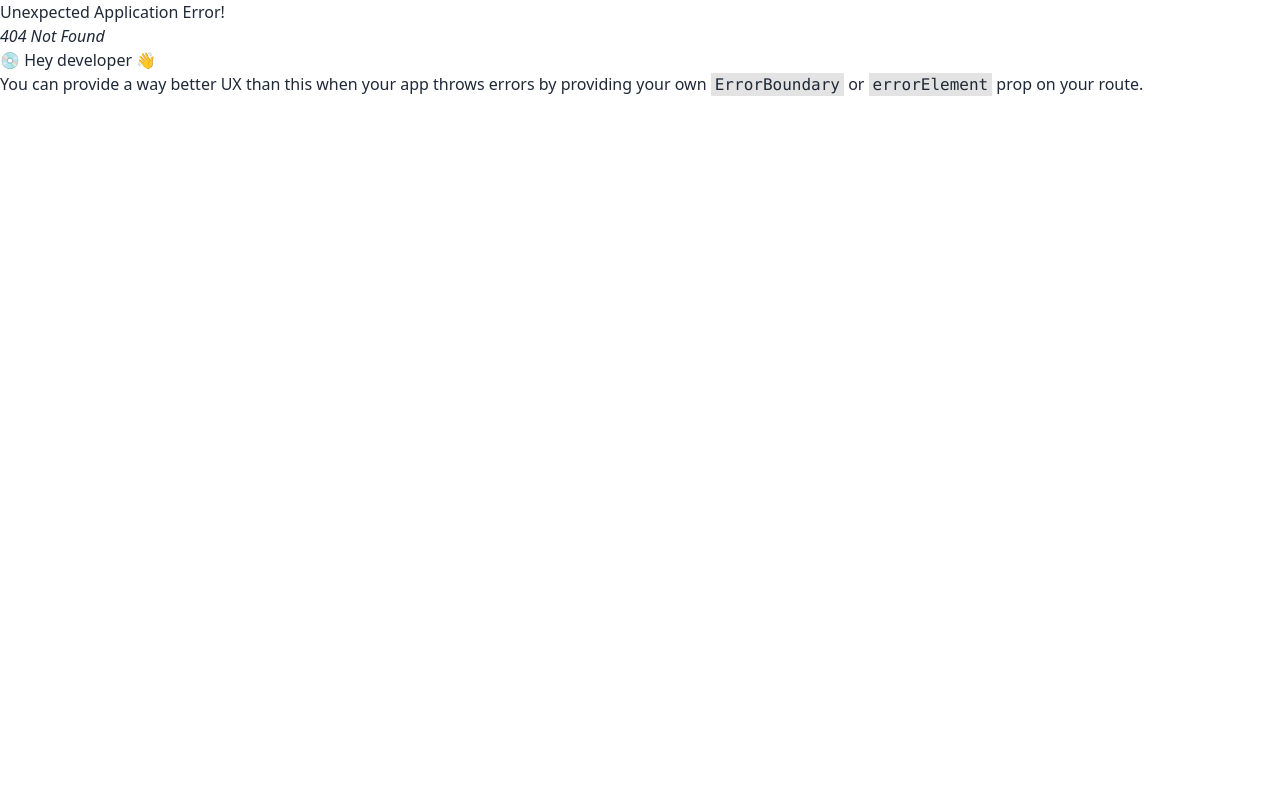
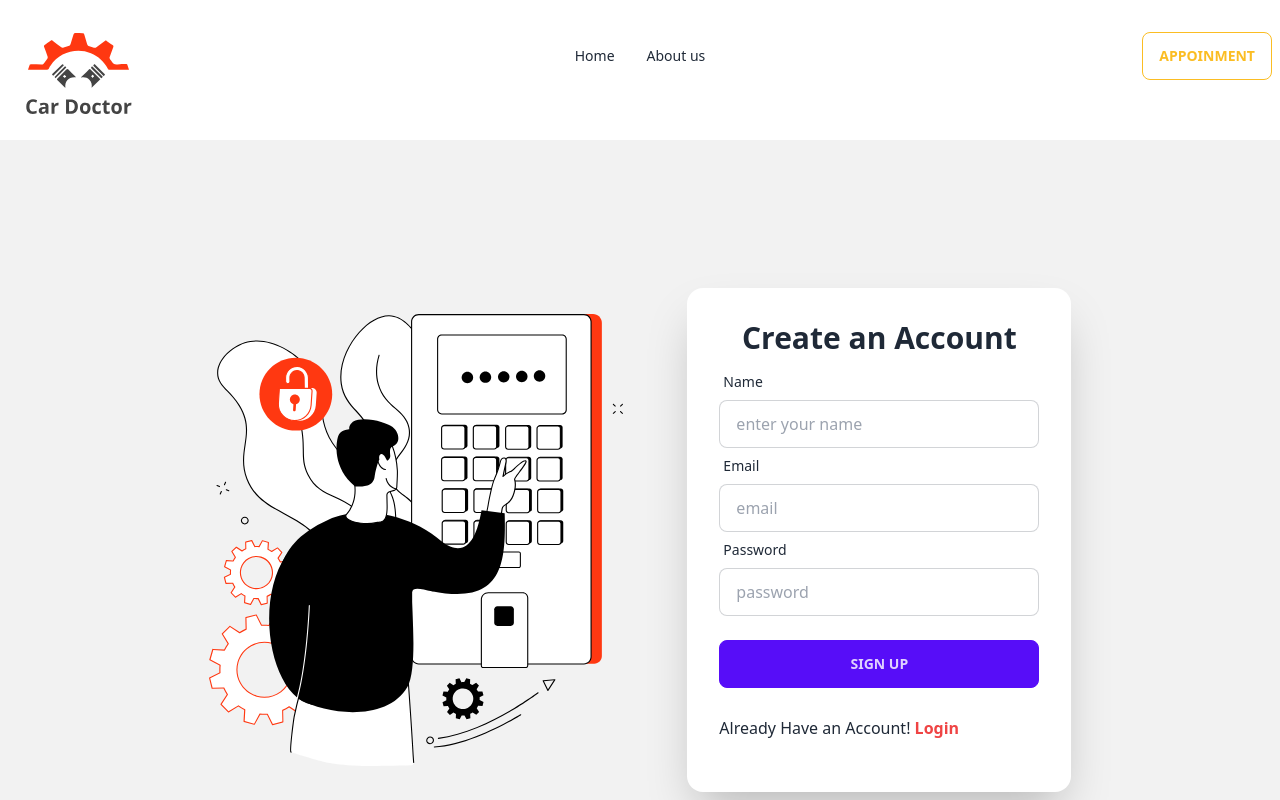
Before and after one commit to SaidulIslam16/Car-Doctor-Client, a React (Vite) app: page /signup in a window 1280 px wide. Before the commit this address had no page. Shown: the top 800 px of the page. Built offline with nearby package versions, Linux system fonts and the light colour scheme; no server answers.

Commit message:
firebase connection and singup with email added

```diff
--- a/package.json
+++ b/package.json
@@ -10,6 +10,7 @@
     "preview": "vite preview"
   },
   "dependencies": {
+    "firebase": "^10.1.0",
     "localforage": "^1.10.0",
     "match-sorter": "^6.3.1",
     "react": "^18.2.0",
--- /dev/null
+++ b/src/firebase/firebase.config.js
@@ -0,0 +1,19 @@
+// Import the functions you need from the SDKs you need
+import { initializeApp } from "firebase/app";
+// TODO: Add SDKs for Firebase products that you want to use
+// https://firebase.google.com/docs/web/setup#available-libraries
+
+// Your web app's Firebase configuration
+const firebaseConfig = {
+    apiKey: import.meta.env.VITE_apiKey,
+    authDomain: import.meta.env.VITE_authDomain,
+    projectId: import.meta.env.VITE_projectId,
+    storageBucket: import.meta.env.VITE_storageBucket,
+    messagingSenderId: import.meta.env.VITE_messagingSenderId,
+    appId: import.meta.env.VITE_appId
+};
+
+// Initialize Firebase
+const app = initializeApp(firebaseConfig);
+
+export default app;
--- a/src/main.jsx
+++ b/src/main.jsx
@@ -6,9 +6,12 @@ import {
   RouterProvider,
 } from "react-router-dom";
 import router from './Routes/Routes.jsx';
+import AuthProvider from './providers/AuthProvider';
 
 ReactDOM.createRoot(document.getElementById('root')).render(
   <React.StrictMode>
-    <RouterProvider router={router} />
+    <AuthProvider>
+      <RouterProvider router={router} />
+    </AuthProvider>
   </React.StrictMode>
 )
--- a/src/pages/Home/Banner/Banner.jsx
+++ b/src/pages/Home/Banner/Banner.jsx
@@ -4,7 +4,7 @@ import img3 from "../../../assets/images/banner/3.jpg"
 import img4 from "../../../assets/images/banner/4.jpg"
 const Banner = () => {
     return (
-        <div className="carousel w-full h-[600px]">
+        <div className="carousel w-full h-full">
             <div id="slide1" className="carousel-item relative w-full">
                 <img src={img1} className="w-full rounded-xl" />
                 <div className="absolute text-white flex items-center rounded-xl w-1/2 gap-4 top-0  left-0 bg-gradient-to-r from-[#151515] to-[rgba(21, 21, 21, 0.00)] h-full ">
--- /dev/null
+++ b/src/pages/Login/Login.jsx
@@ -0,0 +1,63 @@
+import { Link } from "react-router-dom";
+import login from "../../assets/images/login/login.svg"
+import { useContext } from "react";
+import { AuthContext } from "../../providers/AuthProvider";
+
+const Login = () => {
+
+    const { logIn } = useContext(AuthContext);
+
+    const handleLogin = event => {
+        event.preventDefault();
+        const form = event.target;
+        const email = form.email.value;
+        const password = form.password.value;
+        console.log(email, password);
+
+        logIn(email, password)
+            .then(result => {
+                const user = result.user;
+                console.log(user);
+            })
+            .catch(error => console.log(error))
+    }
+
+    return (
+        <div className="hero min-h-screen bg-base-200">
+            <div className="hero-content flex-col lg:flex-row">
+                <div className=" w-1/2 mr-12">
+
+                    <img src={login} alt="" />
+                </div>
+                <div className="card w-full max-w-sm shadow-2xl bg-base-100">
+                    <div className="card-body">
+                        <h1 className="text-3xl font-bold text-center">Login!</h1>
+                        <form onSubmit={handleLogin}>
+                            <div className="form-control">
+                                <label className="label">
+                                    <span className="label-text">Email</span>
+                                </label>
+                                <input type="text" name="email" placeholder="email" className="input input-bordered" />
+                            </div>
+                            <div className="form-control">
+                                <label className="label">
+                                    <span className="label-text">Password</span>
+                                </label>
+                                <input type="password" name="password" placeholder="password" className="input input-bordered" />
+                                <label className="label">
+                                    <a href="#" className="label-text-alt link link-hover">Forgot password?</a>
+                                </label>
+                            </div>
+                            <div className="form-control mt-6">
+                                <input type="submit" className="btn btn-primary" value="Login" />
+                            </div>
+                        </form>
+                        <p className="my-5">New to Car Doctor? <Link className="text-red-500 font-bold" to='/signup'>Sign Up</Link></p>
+                    </div>
+                </div>
+            </div>
+        </div>
+    );
+};
+
+export default Login;
--- /dev/null
+++ b/src/pages/Login/Singup.jsx
@@ -0,0 +1,66 @@
+import { Link } from "react-router-dom";
+import login from "../../assets/images/login/login.svg"
+import { useContext } from "react";
+import { AuthContext } from "../../providers/AuthProvider";
+
+const Singup = () => {
+
+    const { createUser } = useContext(AuthContext);
+
+    const handleSignup = event => {
+        event.preventDefault();
+        const form = event.target;
+        const name = form.name.value;
+        const email = form.email.value;
+        const password = form.password.value;
+        console.log(name, email, password);
+
+        createUser(email, password)
+            .then(result => {
+                const user = result.user;
+                console.log(user);
+            })
+            .catch(error => console.error(error))
+    }
+    return (
+        <div className="hero min-h-screen bg-base-200">
+            <div className="hero-content flex-col lg:flex-row">
+                <div className=" w-1/2 mr-12">
+
+                    <img src={login} alt="" />
+                </div>
+                <div className="card w-full max-w-sm shadow-2xl bg-base-100">
+                    <div className="card-body">
+                        <h1 className="text-3xl font-bold text-center">Create an Account</h1>
+                        <form onSubmit={handleSignup}>
+                            <div className="form-control">
+                                <label className="label">
+                                    <span className="label-text">Name</span>
+                                </label>
+                                <input type="text" name="name" placeholder="enter your name" className="input input-bordered" />
+                            </div>
+                            <div className="form-control">
+                                <label className="label">
+                                    <span className="label-text">Email</span>
+                                </label>
+                                <input type="email" name="email" placeholder="email" className="input input-bordered" />
+                            </div>
+                            <div className="form-control">
+                                <label className="label">
+                                    <span className="label-text">Password</span>
+                                </label>
+                                <input type="password" name="password" placeholder="password" className="input input-bordered" />
+                            </div>
+                            <div className="form-control mt-6">
+                                <input type="submit" className="btn btn-primary" value="Sign Up" />
+                            </div>
+                        </form>
+                        <p className="my-5">Already Have an Account! <Link className="text-red-500 font-bold" to='/login'>Login</Link></p>
+                    </div>
+                </div>
+            </div>
+        </div>
+    );
+};
+
+export default Singup;
--- /dev/null
+++ b/src/providers/AuthProvider.jsx
@@ -0,0 +1,48 @@
+import { createContext, useEffect, useState } from "react";
+import { createUserWithEmailAndPassword, getAuth, onAuthStateChanged, signInWithEmailAndPassword } from "firebase/auth";
+import app from "../firebase/firebase.config";
+
+export const AuthContext = createContext();
+const auth = getAuth(app);
+
+const AuthProvider = ({ children }) => {
+
+    const [user, setUser] = useState(null);
+    const [loading, setLoading] = useState(true);
+
+    const createUser = (email, password) => {
+        setLoading(true);
+        return createUserWithEmailAndPassword(auth, email, password);
+    }
+
+    const logIn = (email, password) => {
+        setLoading(true);
+        return signInWithEmailAndPassword(auth, email, password);
+    }
+
+    useEffect(() => {
+        const unsubscribe = onAuthStateChanged(auth, currentUser => {
+            setUser(currentUser);
+            console.log(currentUser);
+            setLoading(false);
+        });
+        return () => {
+            return unsubscribe();
+        }
+    }, [])
+
+    const authIfo = {
+        user,
+        loading,
+        createUser,
+        logIn
+    }
+
+    return (
+        <AuthContext.Provider value={authIfo}>
+            {children}
+        </AuthContext.Provider>
+    );
+};
+
+export default AuthProvider;
```
Also changed, not shown: src/Routes/Routes.jsx (+10 -0 lines), .eslintrc.cjs, 1 other file (tests, documents, lock files or other folders).
